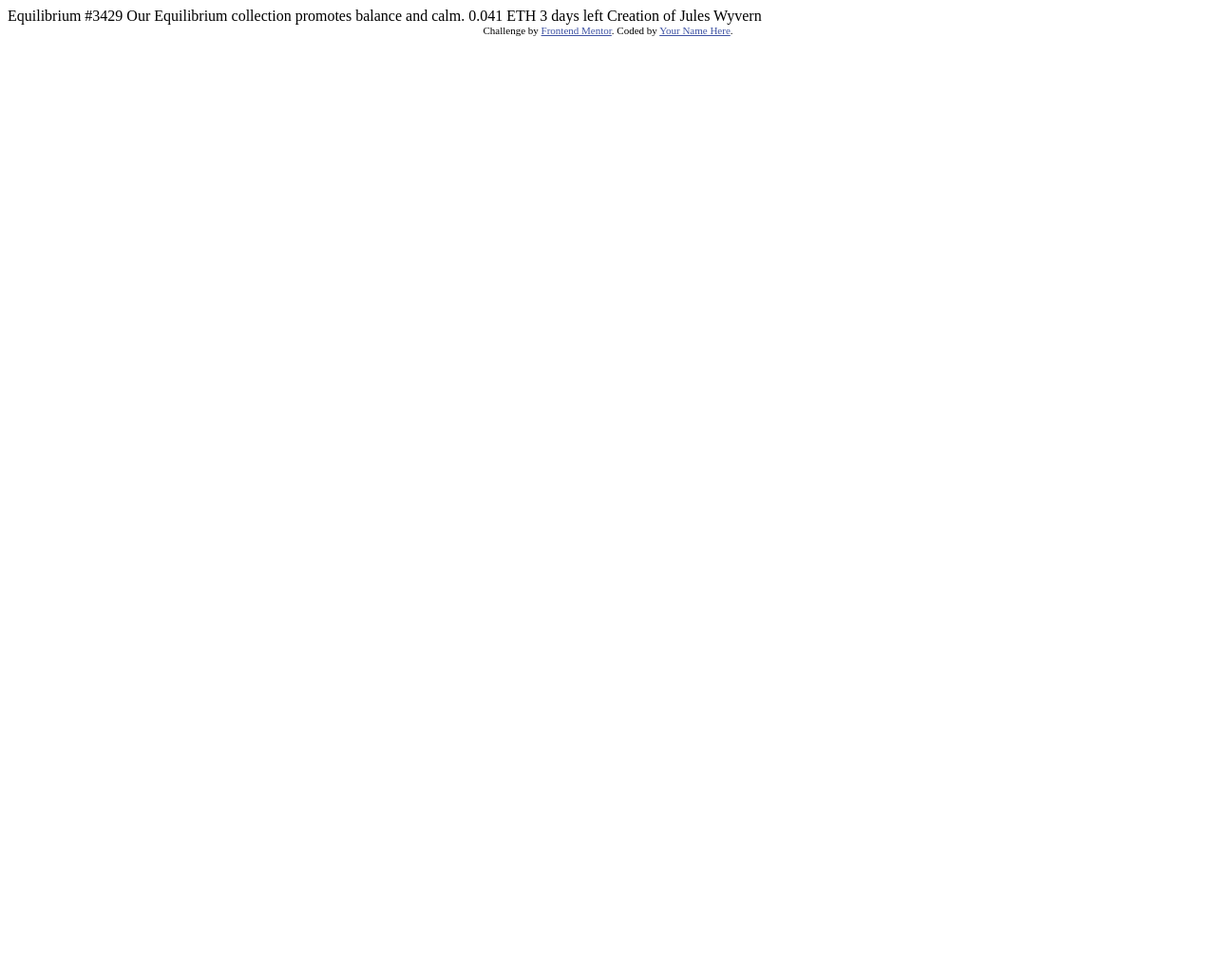
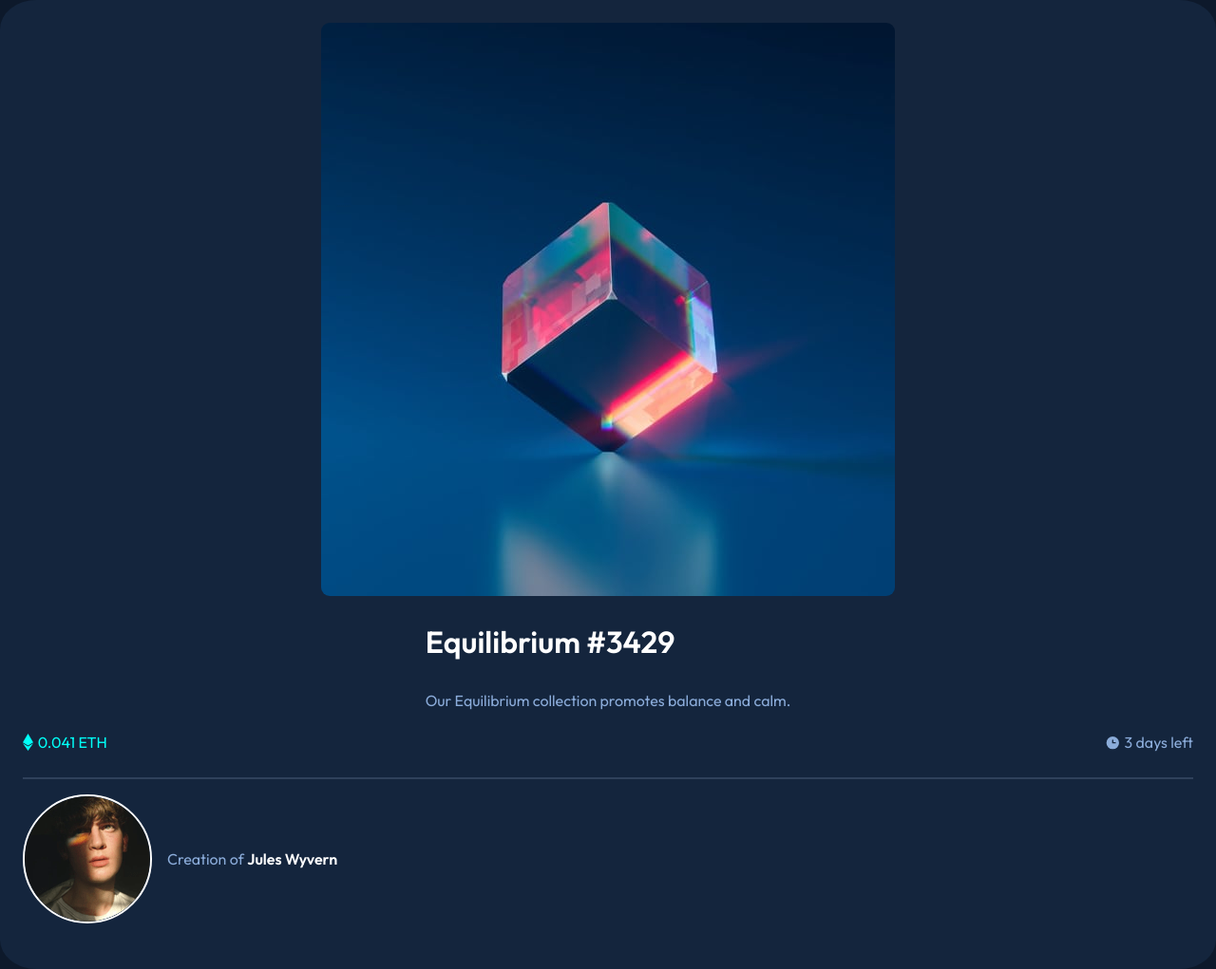
Before and after one commit to neftonjin/nft-preview-cards, a plain HTML site: page nft-preview-card-component-main/index.html in a window 1280 px wide. Shown: the whole page at 95% size. Before the commit the page ends 800 px from the top, so only its background shows below. Drawn offline with Linux system fonts and the light colour scheme.

Commit message:
card almost  done

```diff
--- a/nft-preview-card-component-main/index.html
+++ b/nft-preview-card-component-main/index.html
@@ -1,33 +1,54 @@
 <!DOCTYPE html>
 <html lang="en">
   <head>
-  <meta charset="UTF-8">
-  <meta name="viewport" content="width=device-width, initial-scale=1.0"> <!-- displays site properly based on user's device -->
-
-  <link rel="icon" type="image/png" sizes="32x32" href="./images/favicon-32x32.png">
+    <meta charset="UTF-8" />
+    <meta name="viewport" content="width=device-width, initial-scale=1.0" />
+    <!-- displays site properly based on user's device -->
+    <link rel="stylesheet" href="style.css">
+    <link
+      rel="icon"
+      type="image/png"
+      sizes="32x32"
+      href="./images/favicon-32x32.png"
+    />
 
     <title>Frontend Mentor | NFT preview card component</title>
 
     <!-- Feel free to remove these styles or customise in your own stylesheet 👍 -->
     <style>
-    .attribution { font-size: 11px; text-align: center; }
-    .attribution a { color: hsl(228, 45%, 44%); }
+      .attribution {
+        font-size: 11px;
+        text-align: center;
+      }
+      .attribution a {
+        color: hsl(228, 45%, 44%);
+      }
     </style>
   </head>
   <body>
+     <main class="wrapper">
+    <div class="section1 container">
+      <img class="eq-IMG" src="images/image-equilibrium.jpg" alt=" Equilibrium image" />
+    </div>
+    <div class="section2 container">
+      <h1>Equilibrium #3429</h1>
+      <p>Our Equilibrium collection promotes balance and calm.</p>
+    </div>
+    <div class="section3 container">
+      <p class="eth">0.041 ETH</p>
+      <p class="eth-icon"> 3 days left</p>
+    </div>
 
-  Equilibrium #3429
-
-  Our Equilibrium collection promotes balance and calm.
-
-  0.041 ETH
-  3 days left
-
-  Creation of Jules Wyvern
-
-  <div class="attribution">
-    Challenge by <a href="https://www.frontendmentor.io?ref=challenge" target="_blank">Frontend Mentor</a>.
-    Coded by <a href="#">Your Name Here</a>.
+    <div class="section4 comment container">
+      <img class="avatar" src="images/image-avatar.png" alt="profile picture"  />
+      <p>Creation of <span class="jules">Jules Wyvern</span> </p>
     </div>
+  </main>
+    <!-- <div class="attribution">
+      Challenge by
+      <a href="https://www.frontendmentor.io?ref=challenge" target="_blank"
+        >Frontend Mentor</a
+      >. Coded by <a href="#">Mitrea Mihai Radu</a>.
+    </div> -->
   </body>
 </html>
--- /dev/null
+++ b/nft-preview-card-component-main/style.css
@@ -0,0 +1,86 @@
+@import url("https://fonts.googleapis.com/css2?family=Montserrat&family=Oswald:wght@400;700&family=Outfit:wght@300;400;600&family=Playfair+Display:wght@900&family=Roboto&display=swap");
+* {
+  box-sizing: border-box;
+  margin: 0;
+  padding: 0;
+}
+img {
+  max-width: 100%;
+}
+.eq-IMG {
+  border-radius: 1.5%;
+}
+.avatar {
+  display: inline-block;
+  border-radius: 50%;
+  border: 2px solid white;
+  max-width: 15%;
+}
+body {
+  background-color: hsl(217, 54%, 11%);
+  font-family: "Outfit", sans-serif;
+  display: flex;
+
+  height: 100%;
+
+
+}
+.container {
+  margin-bottom: 1.5rem;
+}
+.wrapper {
+  margin: auto;
+  border-radius: 3%;
+  display: flex;
+  flex-direction: column;
+  place-items: center;
+  padding: 1.5rem;
+  background-color: hsl(216, 50%, 16%);
+  width: 100%;
+
+
+}
+h1 {
+  color: white;
+  margin-bottom: 1em;
+}
+p {
+  color: hsl(215, 51%, 70%);
+}
+.jules {
+  color: white;
+  font-weight: 900;
+}
+.eth{
+    color: hsl(178, 100%, 50%);
+
+}
+.eth::before{
+    content: url(images/icon-ethereum.svg);
+    margin-right: 0.3rem;
+    vertical-align: middle;
+
+
+}
+.eth-icon::before{
+    content: url(images/icon-clock.svg);
+    vertical-align: middle;
+
+}
+.section1 {
+}
+.section2 {
+}
+.section3 {
+  display: flex;
+  width: 100%;
+  justify-content: space-between;
+}
+.section4 {
+  padding-top: 1rem;
+  border-top: 2px solid hsl(215, 32%, 27%);
+  display: flex;
+  align-items: center;
+  gap: 1rem;
+  width: 100%;
+}
```
Lines whose indentation alone changed are shown as unchanged.
